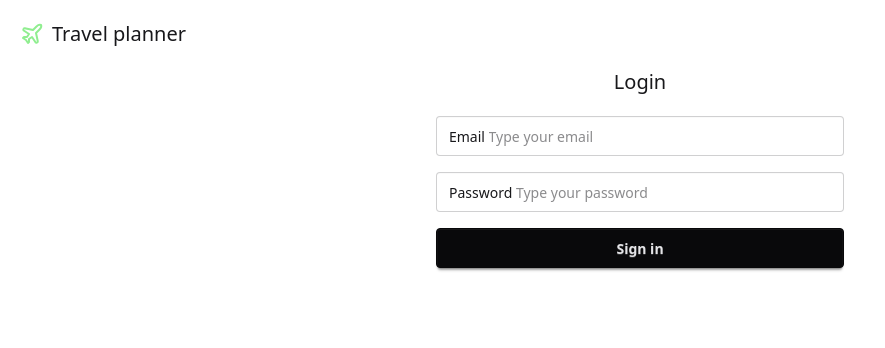
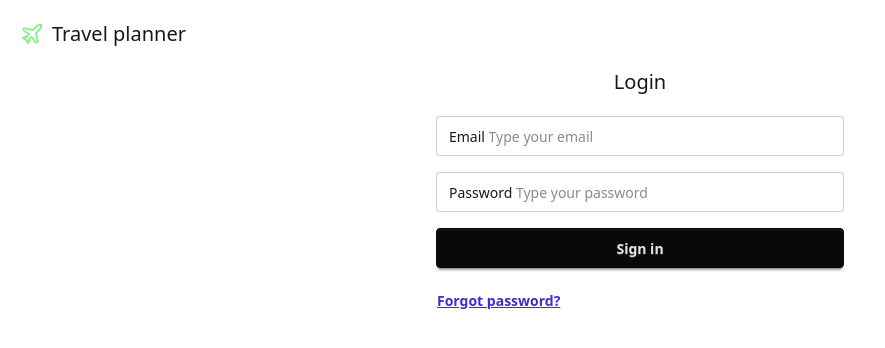
Before and after one commit to leireomadina/travel-planner, a Vue app: page /login in a window 1280 px wide. Shown: the top 348 px of the page, without its empty margins (0-885 px from the left). Built offline with nearby package versions, Linux system fonts and the light colour scheme; no server answers; the HTML template or start-up script is replaced by a standard one.

Commit message:
Crate recover password route and view

```diff
--- a/src/router/index.ts
+++ b/src/router/index.ts
@@ -7,6 +7,11 @@ const router = createRouter({
     { path: '/', redirect: '/home' },
     { name: 'Login', path: '/login', component: () => import('../views/LoginView.vue') },
     { name: 'Register', path: '/register', component: () => import('../views/RegisterView.vue') },
+    {
+      name: 'RecoverPassword',
+      path: '/recover-password',
+      component: () => import('../views/RecoverPassword.vue'),
+    },
   ],
 })
 
--- a/src/views/LoginView.vue
+++ b/src/views/LoginView.vue
@@ -49,6 +49,13 @@
     >
       Sign in
     </button>
+    <router-link
+      :to="{ name: 'RecoverPassword' }"
+      class="btn btn-link mt-3 pl-0"
+      data-cy="forgot-password"
+    >
+      Forgot password?
+    </router-link>
   </form>
   <loading-spinner
     v-if="isLoading"
--- /dev/null
+++ b/src/views/RecoverPassword.vue
@@ -0,0 +1,5 @@
+<template>
+  <h2>Recover Password</h2>
+</template>
+
+<script setup lang="ts"></script>
```
